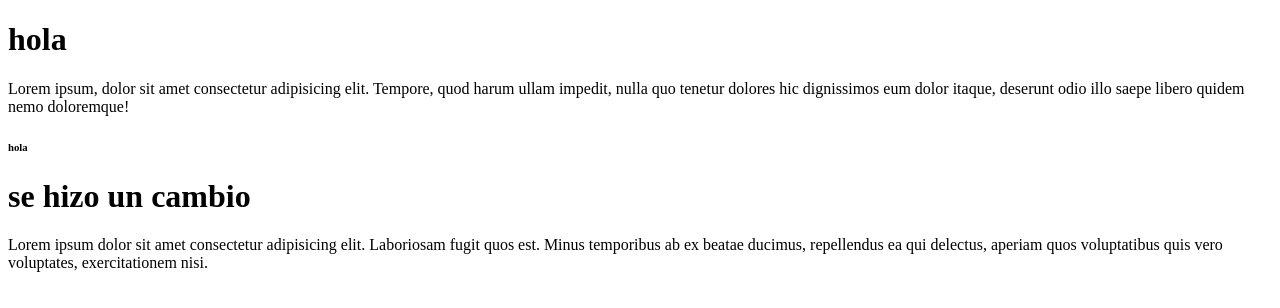
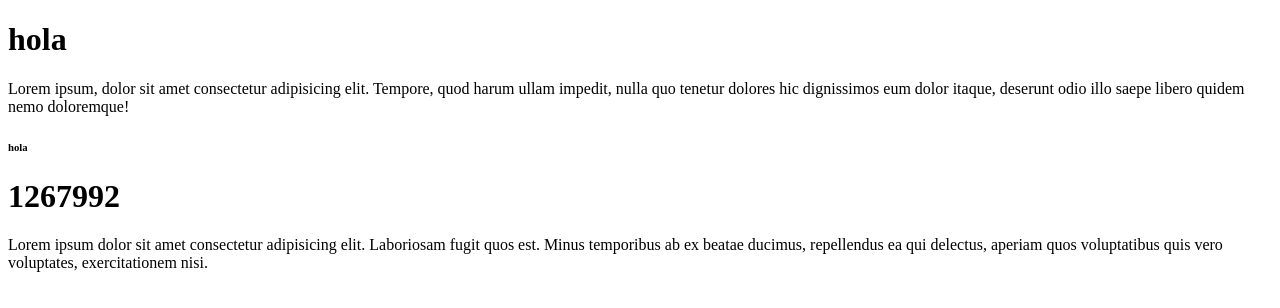
Before and after one commit to astridVanessa/mi-primer-repositorio-git, a plain HTML site: page index.html in a window 1280 px wide. Drawn offline with Linux system fonts and the light colour scheme.

Commit message:
se agregaron numeros

```diff
--- a/index.html
+++ b/index.html
@@ -10,7 +10,7 @@
     <p>Lorem ipsum, dolor sit amet consectetur adipisicing elit. Tempore, quod harum ullam impedit, nulla quo tenetur dolores hic dignissimos eum dolor itaque, deserunt odio illo saepe libero quidem nemo doloremque!</p>
     <h6>hola</h6>
     <div>
-        <h1>se hizo un cambio</h1>
+        <h1>1267992</h1>
         <p>Lorem ipsum dolor sit amet consectetur adipisicing elit. Laboriosam fugit quos est. Minus temporibus ab ex beatae ducimus, repellendus ea qui delectus, aperiam quos voluptatibus quis vero voluptates, exercitationem nisi.</p>
     </div>
 </body>
```
